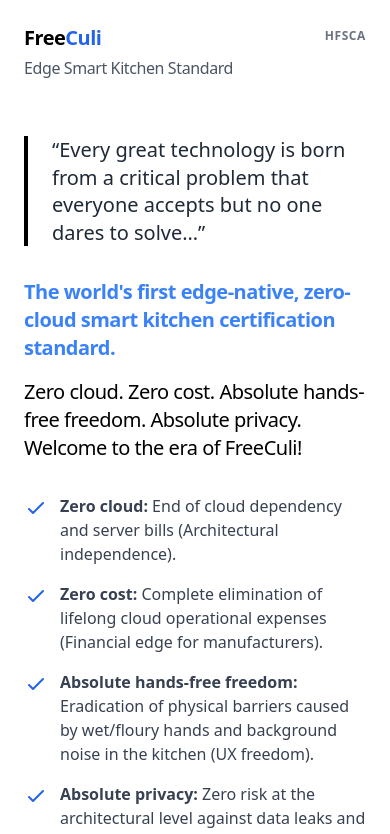
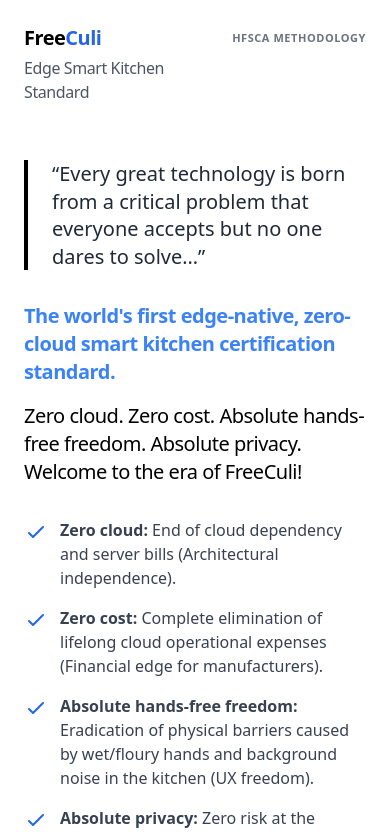
Before and after one commit to yemekyarismasi/freeculi, a Next.js app: page / in a window 390 px wide. Shown: the top 834 px of the page. Built offline with nearby package versions, Linux system fonts and the light colour scheme.

Commit message:
UI: Always show 'HFSCA Methodology' on mobile

```diff
--- a/src/app/page.js
+++ b/src/app/page.js
@@ -20,8 +20,8 @@
               Edge Smart Kitchen Standard
             </span>
           </h1>
-          <p className="text-xs sm:text-sm text-gray-500 font-bold sm:font-medium uppercase tracking-wider text-right mt-1 sm:mt-0 whitespace-nowrap ml-4">
-            HFSCA <span className="hidden min-[400px]:inline">Methodology</span>
+          <p className="text-[11px] sm:text-sm text-gray-500 font-bold sm:font-medium uppercase tracking-wider text-right mt-1.5 sm:mt-0 whitespace-nowrap ml-4">
+            HFSCA Methodology
           </p>
         </div>
       </header>
```
